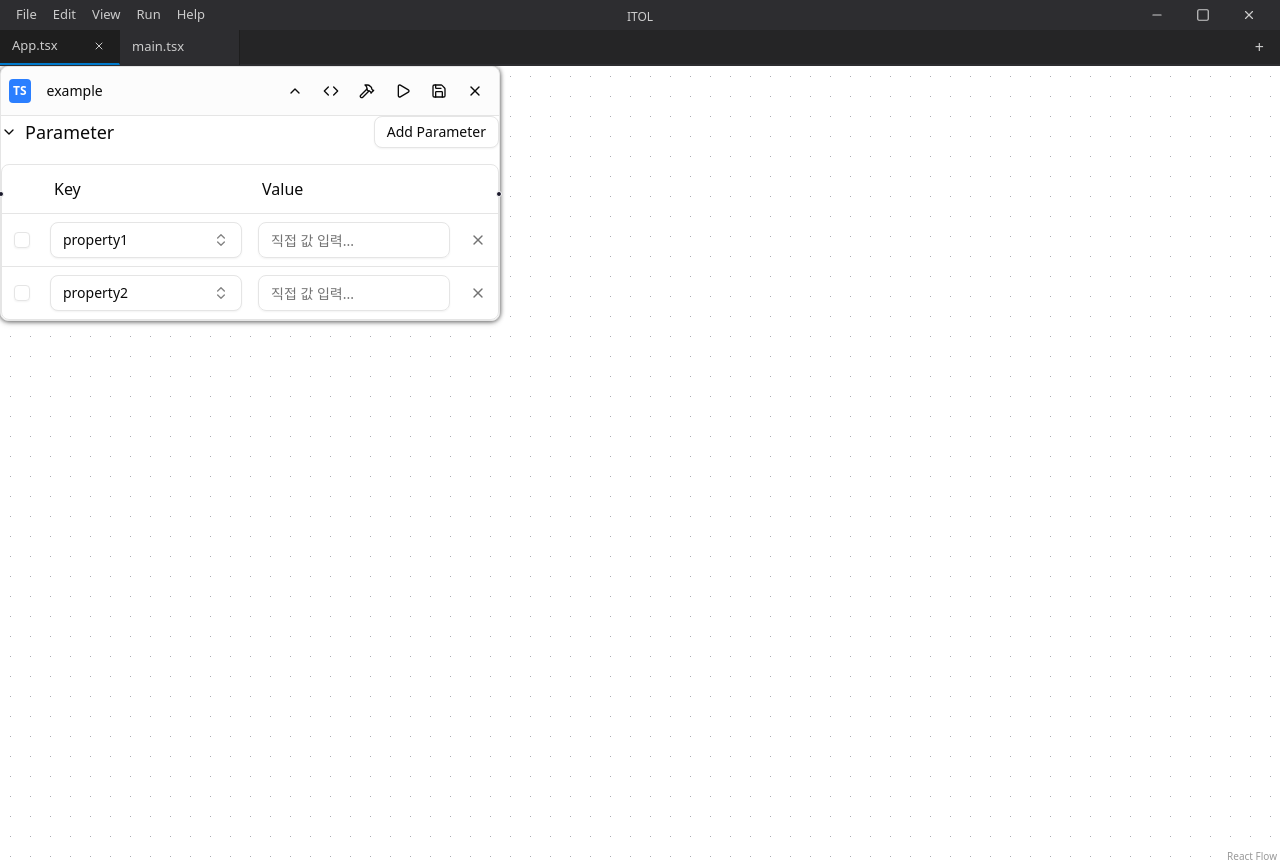
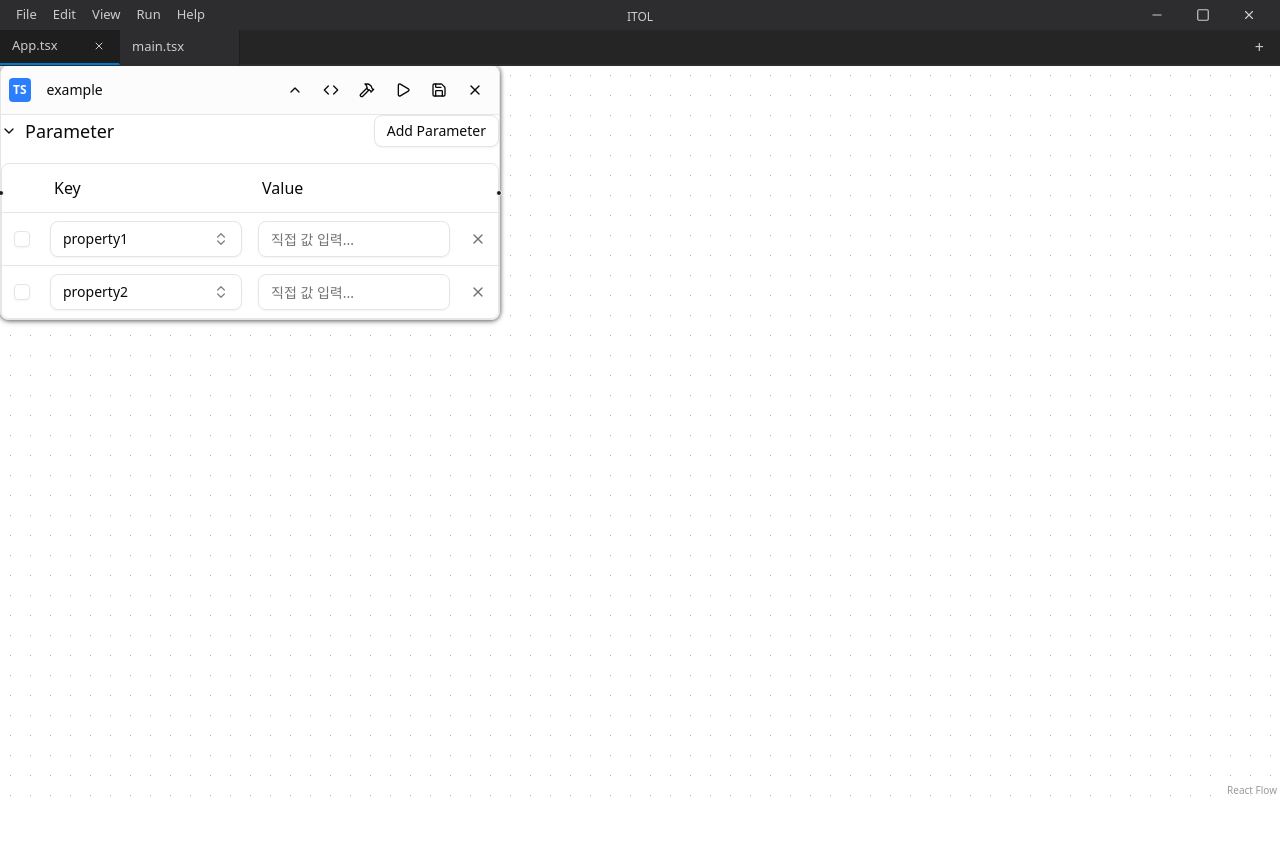
Before and after one commit to YoonSuhyeok/ITOL, a React (Vite) app in the folder ITOL/: page / in a window 1280 px wide. After the commit the page ends 800 px from the top, so only its background shows below. Built offline with nearby package versions, Linux system fonts and the light colour scheme.

Commit message:
feat: enhance layout and styling for FlowCanvas and WindowHeader components

```diff
--- a/ITOL/src/App.css
+++ b/ITOL/src/App.css
@@ -2,6 +2,21 @@
 @import "tw-animate-css";
 
 @custom-variant dark (&:is(.dark *));
+
+/* 전역 스크롤바 방지 */
+html, body {
+	margin: 0;
+	padding: 0;
+	overflow: hidden;
+	width: 100%;
+	height: 100%;
+}
+
+#root {
+	width: 100%;
+	height: 100%;
+	overflow: hidden;
+}
 
 @theme inline {
 	--radius-sm: calc(var(--radius) - 4px);
--- a/ITOL/src/App.tsx
+++ b/ITOL/src/App.tsx
@@ -101,9 +101,14 @@ function FlowCanvas() {
 	);
 
 	return (
-		<>
+		<div style={{ width: "100vw", height: "100vh", overflow: "hidden" }}>
 			<WindowHeader />
-			<div style={{ width: "100vw", height: "100vh" }}>
+			<div style={{
+				width: "100%",
+				height: "calc(100vh - 65px)", /* 헤더 높이(30px + 35px)만큼 빼기 */
+				marginTop: "65px",
+				overflow: "hidden"
+			}}>
 				<ReactFlow
 					nodeTypes={nodeTypes}
 					nodes={nodes}
@@ -116,6 +121,6 @@ function FlowCanvas() {
 					<Background />
 				</ReactFlow>
 			</div>
-		</>
+		</div>
 	);
 }
--- a/ITOL/src/shared/components/window-header.module.css
+++ b/ITOL/src/shared/components/window-header.module.css
@@ -3,8 +3,10 @@
   background-color: #1e1e1e;
   border-bottom: 1px solid #2d2d30;
   user-select: none;
-  position: sticky;
+  position: fixed;
   top: 0;
+  left: 0;
+  right: 0;
   z-index: 1000;
   display: flex;
   flex-direction: column;
```
